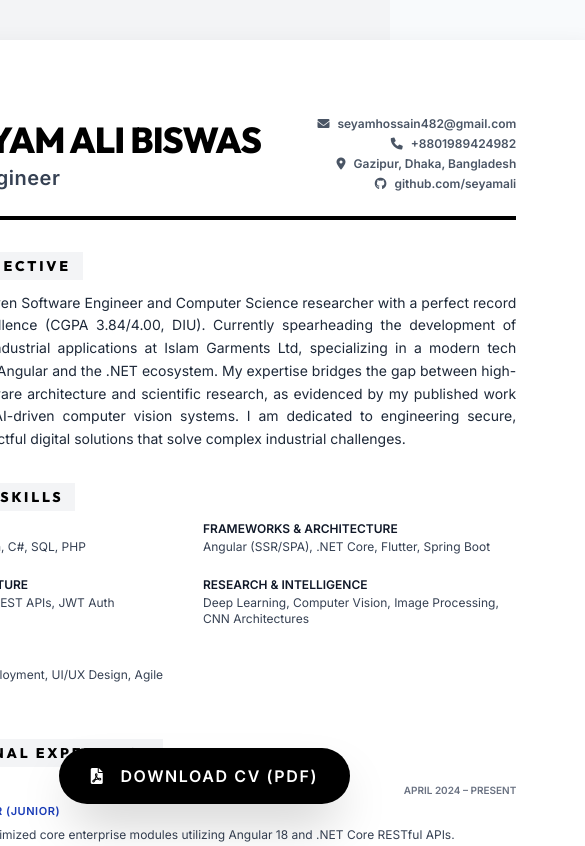
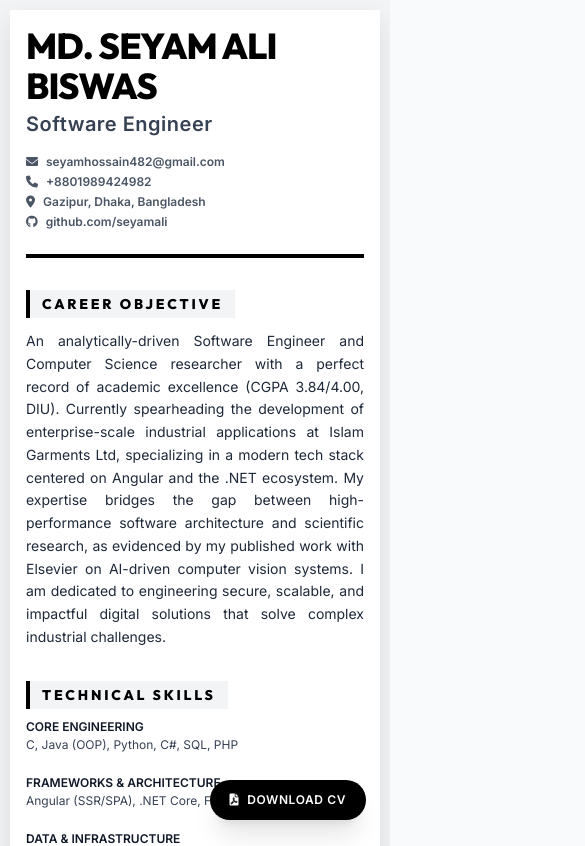
Before and after one commit to seyamali/seyamali.github.io, an Angular app: page /cv in a window 390 px wide. Shown: the top 846 px of the page, 585 px wide, since content can reach past the window. Built offline with nearby package versions, Linux system fonts and the light colour scheme.

Commit message:
feat: implement CV display component with comprehensive styling for web, print, and responsive views.

```diff
--- a/src/app/features/cv/cv.component.css
+++ b/src/app/features/cv/cv.component.css
@@ -90,3 +90,19 @@ section {
         break-inside: avoid;
     }
 }
+
+@media screen and (max-width: 210mm) {
+    .cv-page-wrapper {
+        padding: 10px;
+    }
+
+    .cv-container {
+        width: 100%;
+        min-height: auto;
+        padding: 1rem;
+    }
+
+    .print-table {
+        width: 100%;
+    }
+}
--- a/src/app/features/cv/cv.component.html
+++ b/src/app/features/cv/cv.component.html
@@ -14,12 +14,13 @@
                 <td>
                     <div id="cv-content" class="cv-container bg-white">
                         <!-- Header -->
-                        <header class="border-b-4 border-black pb-6 mb-8 flex justify-between items-end">
+                        <header
+                            class="border-b-4 border-black pb-6 mb-8 flex flex-col md:flex-row md:justify-between md:items-end gap-4 md:gap-0">
                             <div>
                                 <h1 class="text-4xl font-black tracking-tight uppercase mb-1">{{ profile.name }}</h1>
                                 <p class="text-xl font-bold text-gray-700 tracking-wide">{{ profile.title }}</p>
                             </div>
-                            <div class="text-right text-xs space-y-1 font-semibold text-gray-600">
+                            <div class="text-left md:text-right text-xs space-y-1 font-semibold text-gray-600">
                                 <p><i class="fas fa-envelope mr-2"></i>{{ profile.email }}</p>
                                 <p><i class="fas fa-phone mr-2"></i>{{ profile.phone }}</p>
                                 <p><i class="fas fa-map-marker-alt mr-2"></i>{{ profile.location }}</p>
@@ -43,7 +44,7 @@
                             <h2
                                 class="text-sm font-black uppercase tracking-[0.2em] bg-gray-100 px-3 py-1 inline-block mb-3 border-l-4 border-black">
                                 Technical Skills</h2>
-                            <div class="grid grid-cols-2 gap-4 text-xs">
+                            <div class="grid grid-cols-1 md:grid-cols-2 gap-4 text-xs">
                                 <div *ngFor="let group of skills" class="mb-2">
                                     <p class="font-black uppercase mb-1 text-gray-900 leading-none">{{ group.category }}
                                     </p>
@@ -58,7 +59,7 @@
                                 class="text-sm font-black uppercase tracking-[0.2em] bg-gray-100 px-3 py-1 inline-block mb-3 border-l-4 border-black">
                                 Professional Experience</h2>
                             <div *ngFor="let exp of experiences" class="mb-6 last:mb-0">
-                                <div class="flex justify-between items-baseline mb-1">
+                                <div class="flex flex-col md:flex-row md:justify-between md:items-baseline mb-1">
                                     <h3 class="text-sm font-black text-gray-900">{{ exp.company }}</h3>
                                     <span class="text-[10px] font-bold text-gray-500 uppercase">{{ exp.period }}</span>
                                 </div>
@@ -135,7 +136,7 @@
                             <h2
                                 class="text-sm font-black uppercase tracking-[0.2em] bg-gray-100 px-3 py-1 inline-block mb-3 border-l-4 border-black">
                                 Key Projects</h2>
-                            <div class="grid grid-cols-2 gap-x-8 gap-y-4">
+                            <div class="grid grid-cols-1 md:grid-cols-2 gap-x-8 gap-y-4">
                                 <div *ngFor="let proj of projects" class="border-l-2 border-gray-100 pl-3">
                                     <h3 class="text-xs font-black text-gray-900 leading-tight mb-1">{{ proj.title }}
                                     </h3>
@@ -162,8 +163,8 @@
 
     <!-- Floating Action Button -->
     <button (click)="printCv()"
-        class="fixed bottom-10 right-10 z-[100] bg-black text-white px-8 py-4 rounded-full font-black uppercase tracking-widest shadow-2xl hover:scale-110 active:scale-95 transition-all flex items-center gap-4 print:hidden">
+        class="fixed bottom-6 right-6 md:bottom-10 md:right-10 z-[100] bg-black text-white px-5 py-3 md:px-8 md:py-4 rounded-full font-bold md:font-black text-xs md:text-base uppercase tracking-wider md:tracking-widest shadow-xl md:shadow-2xl hover:scale-105 md:hover:scale-110 active:scale-95 transition-all flex items-center gap-2 md:gap-4 print:hidden">
         <i class="fas fa-file-pdf"></i>
-        Download CV (PDF)
+        <span>Download CV</span>
     </button>
 </div>
```
